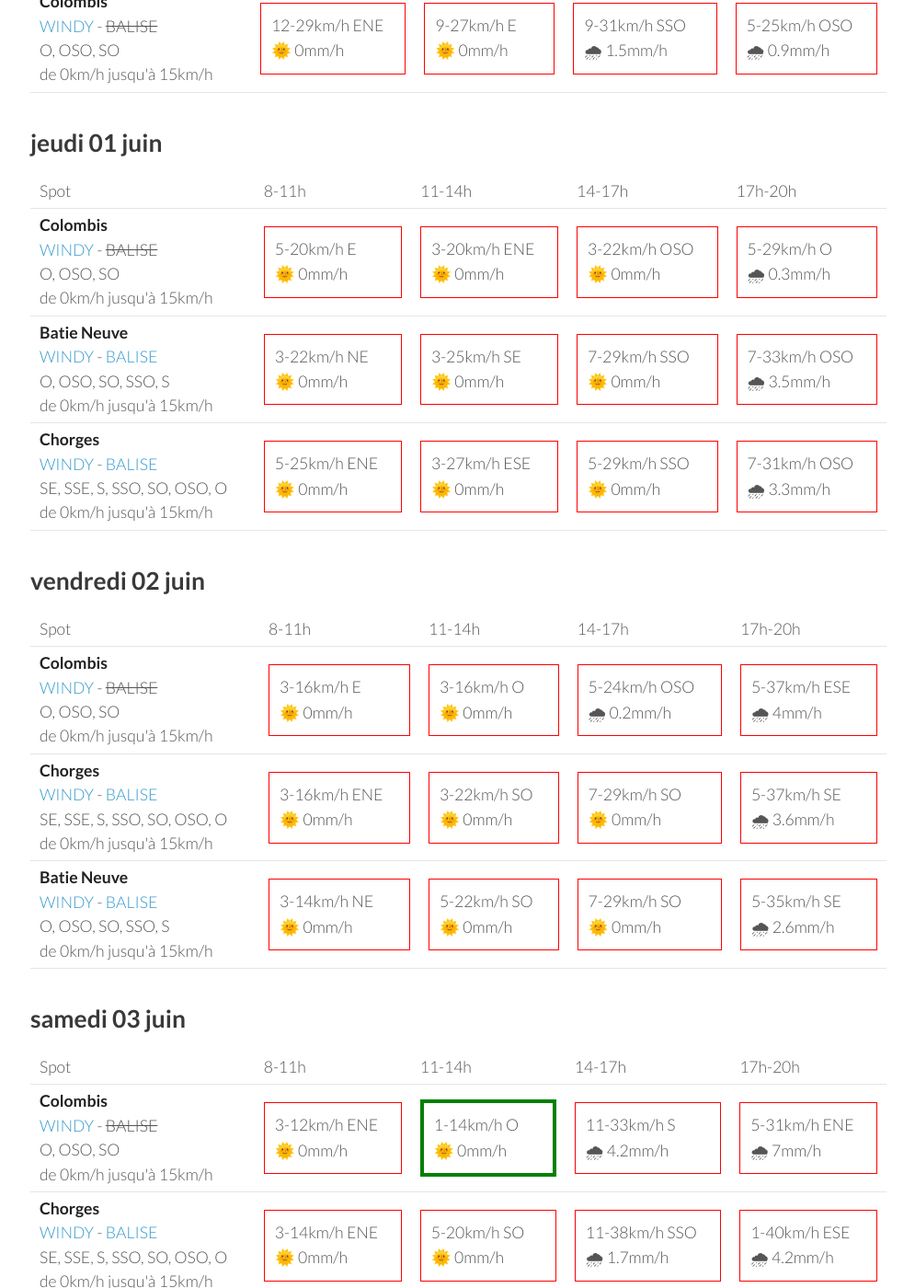
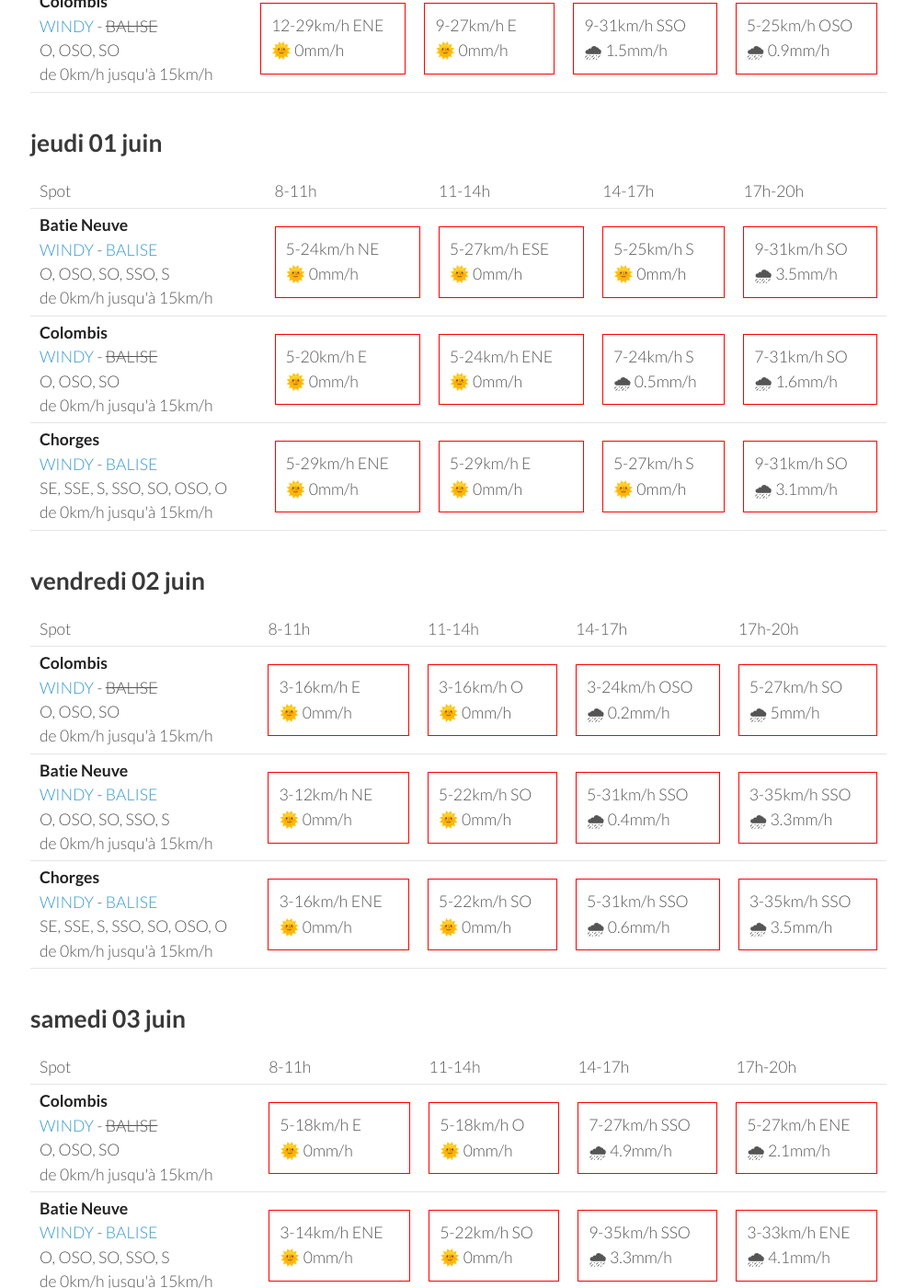
Before and after one commit to parapente-dans-le-nord/parapente-dans-le-nord.github.io, a Jekyll site: the page built from serre_poncon.markdown, in a window 1280 px wide and 1400 px high, scrolled down 1092 px. Shown: the whole window at 92% size, without its empty margins (25-1020 px from the left). Built offline with Jekyll 4.4.1, drawn with Linux system fonts in a browser that asks for light colours; some of the changed text lies outside the part shown.

Commit message:
update index.markdown

```diff
--- a/serre_poncon.markdown
+++ b/serre_poncon.markdown
@@ -114,32 +114,32 @@ page mise à jour le mardi 30 mai 06:31
       <td>17h-20h</td>
     </tr>
 <tr>
-        <td><strong>Colombis</strong><br><a href="https://windy.com/44.494/6.216?44.559,6.262,10">WINDY</a> - <span class="no-balise"> BALISE </span><br> <span class="vent-favorable">O, OSO, SO</span><br><span class="force-vent">de 0km/h jusqu'à 15km/h</span> </td>
+        <td><strong>Batie Neuve</strong><br><a href="https://windy.com/44.584/6.236?44.559,6.262,10,m:eTtagly">WINDY</a> - <span class=""><a href="https://www.openwindmap.org/PP554">BALISE</a> </span><br> <span class="vent-favorable">O, OSO, SO, SSO, S</span><br><span class="force-vent">de 0km/h jusqu'à 15km/h</span> </td>
 
-            <td><div class="not-flyable"><p>5-20km/h E</p><p>🌞 0mm/h</p></div></td>
-            <td><div class="not-flyable"><p>3-20km/h ENE</p><p>🌞 0mm/h</p></div></td>
-            <td><div class="not-flyable"><p>3-22km/h OSO</p><p>🌞 0mm/h</p></div></td>
-            <td><div class="not-flyable"><p>5-29km/h O</p><p>🌧 0.3mm/h</p></div></td>
+            <td><div class="not-flyable"><p>5-24km/h NE</p><p>🌞 0mm/h</p></div></td>
+            <td><div class="not-flyable"><p>5-27km/h ESE</p><p>🌞 0mm/h</p></div></td>
+            <td><div class="not-flyable"><p>5-25km/h S</p><p>🌞 0mm/h</p></div></td>
+            <td><div class="not-flyable"><p>9-31km/h SO</p><p>🌧 3.5mm/h</p></div></td>
 
 
     </tr>
 <tr>
-        <td><strong>Batie Neuve</strong><br><a href="https://windy.com/44.584/6.236?44.559,6.262,10,m:eTtagly">WINDY</a> - <span class=""><a href="https://www.openwindmap.org/PP554">BALISE</a> </span><br> <span class="vent-favorable">O, OSO, SO, SSO, S</span><br><span class="force-vent">de 0km/h jusqu'à 15km/h</span> </td>
+        <td><strong>Colombis</strong><br><a href="https://windy.com/44.494/6.216?44.559,6.262,10">WINDY</a> - <span class="no-balise"> BALISE </span><br> <span class="vent-favorable">O, OSO, SO</span><br><span class="force-vent">de 0km/h jusqu'à 15km/h</span> </td>
 
-            <td><div class="not-flyable"><p>3-22km/h NE</p><p>🌞 0mm/h</p></div></td>
-            <td><div class="not-flyable"><p>3-25km/h SE</p><p>🌞 0mm/h</p></div></td>
-            <td><div class="not-flyable"><p>7-29km/h SSO</p><p>🌞 0mm/h</p></div></td>
-            <td><div class="not-flyable"><p>7-33km/h OSO</p><p>🌧 3.5mm/h</p></div></td>
+            <td><div class="not-flyable"><p>5-20km/h E</p><p>🌞 0mm/h</p></div></td>
+            <td><div class="not-flyable"><p>5-24km/h ENE</p><p>🌞 0mm/h</p></div></td>
+            <td><div class="not-flyable"><p>7-24km/h S</p><p>🌧 0.5mm/h</p></div></td>
+            <td><div class="not-flyable"><p>7-31km/h SO</p><p>🌧 1.6mm/h</p></div></td>
 
 
     </tr>
 <tr>
         <td><strong>Chorges</strong><br><a href="https://windy.com/44.578/6.280?44.559,6.262,10">WINDY</a> - <span class=""><a href="https://www.openwindmap.org/PP554">BALISE</a> </span><br> <span class="vent-favorable">SE, SSE, S, SSO, SO, OSO, O</span><br><span class="force-vent">de 0km/h jusqu'à 15km/h</span> </td>
 
-            <td><div class="not-flyable"><p>5-25km/h ENE</p><p>🌞 0mm/h</p></div></td>
-            <td><div class="not-flyable"><p>3-27km/h ESE</p><p>🌞 0mm/h</p></div></td>
-            <td><div class="not-flyable"><p>5-29km/h SSO</p><p>🌞 0mm/h</p></div></td>
-            <td><div class="not-flyable"><p>7-31km/h OSO</p><p>🌧 3.3mm/h</p></div></td>
+            <td><div class="not-flyable"><p>5-29km/h ENE</p><p>🌞 0mm/h</p></div></td>
+            <td><div class="not-flyable"><p>5-29km/h E</p><p>🌞 0mm/h</p></div></td>
+            <td><div class="not-flyable"><p>5-27km/h S</p><p>🌞 0mm/h</p></div></td>
+            <td><div class="not-flyable"><p>9-31km/h SO</p><p>🌧 3.1mm/h</p></div></td>
 
 
     </tr>
@@ -164,8 +164,18 @@ page mise à jour le mardi 30 mai 06:31
 
             <td><div class="not-flyable"><p>3-16km/h E</p><p>🌞 0mm/h</p></div></td>
             <td><div class="not-flyable"><p>3-16km/h O</p><p>🌞 0mm/h</p></div></td>
-            <td><div class="not-flyable"><p>5-24km/h OSO</p><p>🌧 0.2mm/h</p></div></td>
-            <td><div class="not-flyable"><p>5-37km/h ESE</p><p>🌧 4mm/h</p></div></td>
+            <td><div class="not-flyable"><p>3-24km/h OSO</p><p>🌧 0.2mm/h</p></div></td>
+            <td><div class="not-flyable"><p>5-27km/h SO</p><p>🌧 5mm/h</p></div></td>
+
+
+    </tr>
+<tr>
+        <td><strong>Batie Neuve</strong><br><a href="https://windy.com/44.584/6.236?44.559,6.262,10,m:eTtagly">WINDY</a> - <span class=""><a href="https://www.openwindmap.org/PP554">BALISE</a> </span><br> <span class="vent-favorable">O, OSO, SO, SSO, S</span><br><span class="force-vent">de 0km/h jusqu'à 15km/h</span> </td>
+
+            <td><div class="not-flyable"><p>3-12km/h NE</p><p>🌞 0mm/h</p></div></td>
+            <td><div class="not-flyable"><p>5-22km/h SO</p><p>🌞 0mm/h</p></div></td>
+            <td><div class="not-flyable"><p>5-31km/h SSO</p><p>🌧 0.4mm/h</p></div></td>
+            <td><div class="not-flyable"><p>3-35km/h SSO</p><p>🌧 3.3mm/h</p></div></td>
 
 
     </tr>
@@ -173,19 +183,9 @@ page mise à jour le mardi 30 mai 06:31
         <td><strong>Chorges</strong><br><a href="https://windy.com/44.578/6.280?44.559,6.262,10">WINDY</a> - <span class=""><a href="https://www.openwindmap.org/PP554">BALISE</a> </span><br> <span class="vent-favorable">SE, SSE, S, SSO, SO, OSO, O</span><br><span class="force-vent">de 0km/h jusqu'à 15km/h</span> </td>
 
             <td><div class="not-flyable"><p>3-16km/h ENE</p><p>🌞 0mm/h</p></div></td>
-            <td><div class="not-flyable"><p>3-22km/h SO</p><p>🌞 0mm/h</p></div></td>
-            <td><div class="not-flyable"><p>7-29km/h SO</p><p>🌞 0mm/h</p></div></td>
-            <td><div class="not-flyable"><p>5-37km/h SE</p><p>🌧 3.6mm/h</p></div></td>
-
-
-    </tr>
-<tr>
-        <td><strong>Batie Neuve</strong><br><a href="https://windy.com/44.584/6.236?44.559,6.262,10,m:eTtagly">WINDY</a> - <span class=""><a href="https://www.openwindmap.org/PP554">BALISE</a> </span><br> <span class="vent-favorable">O, OSO, SO, SSO, S</span><br><span class="force-vent">de 0km/h jusqu'à 15km/h</span> </td>
-
-            <td><div class="not-flyable"><p>3-14km/h NE</p><p>🌞 0mm/h</p></div></td>
             <td><div class="not-flyable"><p>5-22km/h SO</p><p>🌞 0mm/h</p></div></td>
-            <td><div class="not-flyable"><p>7-29km/h SO</p><p>🌞 0mm/h</p></div></td>
-            <td><div class="not-flyable"><p>5-35km/h SE</p><p>🌧 2.6mm/h</p></div></td>
+            <td><div class="not-flyable"><p>5-31km/h SSO</p><p>🌧 0.6mm/h</p></div></td>
+            <td><div class="not-flyable"><p>3-35km/h SSO</p><p>🌧 3.5mm/h</p></div></td>
 
 
     </tr>
@@ -208,30 +208,30 @@ page mise à jour le mardi 30 mai 06:31
 <tr>
         <td><strong>Colombis</strong><br><a href="https://windy.com/44.494/6.216?44.559,6.262,10">WINDY</a> - <span class="no-balise"> BALISE </span><br> <span class="vent-favorable">O, OSO, SO</span><br><span class="force-vent">de 0km/h jusqu'à 15km/h</span> </td>
 
-            <td><div class="not-flyable"><p>3-12km/h ENE</p><p>🌞 0mm/h</p></div></td>
-            <td><div class="flyable"><p>1-14km/h O</p><p>🌞 0mm/h</p></div></td>
-            <td><div class="not-flyable"><p>11-33km/h S</p><p>🌧 4.2mm/h</p></div></td>
-            <td><div class="not-flyable"><p>5-31km/h ENE</p><p>🌧 7mm/h</p></div></td>
+            <td><div class="not-flyable"><p>5-18km/h E</p><p>🌞 0mm/h</p></div></td>
+            <td><div class="not-flyable"><p>5-18km/h O</p><p>🌞 0mm/h</p></div></td>
+            <td><div class="not-flyable"><p>7-27km/h SSO</p><p>🌧 4.9mm/h</p></div></td>
+            <td><div class="not-flyable"><p>5-27km/h ENE</p><p>🌧 2.1mm/h</p></div></td>
+
+
+    </tr>
+<tr>
+        <td><strong>Batie Neuve</strong><br><a href="https://windy.com/44.584/6.236?44.559,6.262,10,m:eTtagly">WINDY</a> - <span class=""><a href="https://www.openwindmap.org/PP554">BALISE</a> </span><br> <span class="vent-favorable">O, OSO, SO, SSO, S</span><br><span class="force-vent">de 0km/h jusqu'à 15km/h</span> </td>
+
+            <td><div class="not-flyable"><p>3-14km/h ENE</p><p>🌞 0mm/h</p></div></td>
+            <td><div class="not-flyable"><p>5-22km/h SO</p><p>🌞 0mm/h</p></div></td>
+            <td><div class="not-flyable"><p>9-35km/h SSO</p><p>🌧 3.3mm/h</p></div></td>
+            <td><div class="not-flyable"><p>3-33km/h ENE</p><p>🌧 4.1mm/h</p></div></td>
 
 
     </tr>
 <tr>
         <td><strong>Chorges</strong><br><a href="https://windy.com/44.578/6.280?44.559,6.262,10">WINDY</a> - <span class=""><a href="https://www.openwindmap.org/PP554">BALISE</a> </span><br> <span class="vent-favorable">SE, SSE, S, SSO, SO, OSO, O</span><br><span class="force-vent">de 0km/h jusqu'à 15km/h</span> </td>
 
-            <td><div class="not-flyable"><p>3-14km/h ENE</p><p>🌞 0mm/h</p></div></td>
-            <td><div class="not-flyable"><p>5-20km/h SO</p><p>🌞 0mm/h</p></div></td>
-            <td><div class="not-flyable"><p>11-38km/h SSO</p><p>🌧 1.7mm/h</p></div></td>
-            <td><div class="not-flyable"><p>1-40km/h ESE</p><p>🌧 4.2mm/h</p></div></td>
-
-
-    </tr>
-<tr>
-        <td><strong>Batie Neuve</strong><br><a href="https://windy.com/44.584/6.236?44.559,6.262,10,m:eTtagly">WINDY</a> - <span class=""><a href="https://www.openwindmap.org/PP554">BALISE</a> </span><br> <span class="vent-favorable">O, OSO, SO, SSO, S</span><br><span class="force-vent">de 0km/h jusqu'à 15km/h</span> </td>
-
-            <td><div class="not-flyable"><p>3-12km/h NE</p><p>🌞 0mm/h</p></div></td>
-            <td><div class="not-flyable"><p>3-20km/h SSO</p><p>🌞 0mm/h</p></div></td>
-            <td><div class="not-flyable"><p>11-40km/h S</p><p>🌧 1.8mm/h</p></div></td>
-            <td><div class="not-flyable"><p>3-40km/h E</p><p>🌧 4.4mm/h</p></div></td>
+            <td><div class="not-flyable"><p>3-18km/h ENE</p><p>🌞 0mm/h</p></div></td>
+            <td><div class="not-flyable"><p>5-22km/h SO</p><p>🌞 0mm/h</p></div></td>
+            <td><div class="not-flyable"><p>9-35km/h SSO</p><p>🌧 3.6mm/h</p></div></td>
+            <td><div class="not-flyable"><p>3-35km/h ENE</p><p>🌧 4.3mm/h</p></div></td>
 
 
     </tr>
@@ -239,3 +239,49 @@ page mise à jour le mardi 30 mai 06:31
 </tbody>
 </table>
 {:/}
+## dimanche 04 juin
+
+{::nomarkdown}
+<table>
+  <tbody>
+    <tr>
+      <td>Spot</td>
+      <td>8-11h</td>
+      <td>11-14h</td>
+      <td>14-17h</td>
+      <td>17h-20h</td>
+    </tr>
+<tr>
+        <td><strong>Batie Neuve</strong><br><a href="https://windy.com/44.584/6.236?44.559,6.262,10,m:eTtagly">WINDY</a> - <span class=""><a href="https://www.openwindmap.org/PP554">BALISE</a> </span><br> <span class="vent-favorable">O, OSO, SO, SSO, S</span><br><span class="force-vent">de 0km/h jusqu'à 15km/h</span> </td>
+
+            <td><div class="not-flyable"><p>0-11km/h ENE</p><p>🌞 0mm/h</p></div></td>
+            <td><div class="not-flyable"><p>3-18km/h SO</p><p>🌧 0.7mm/h</p></div></td>
+            <td><div class="not-flyable"><p>5-27km/h O</p><p>🌧 5mm/h</p></div></td>
+            <td><div class="not-flyable"><p>1-31km/h ESE</p><p>🌧 2.7mm/h</p></div></td>
+
+
+    </tr>
+<tr>
+        <td><strong>Colombis</strong><br><a href="https://windy.com/44.494/6.216?44.559,6.262,10">WINDY</a> - <span class="no-balise"> BALISE </span><br> <span class="vent-favorable">O, OSO, SO</span><br><span class="force-vent">de 0km/h jusqu'à 15km/h</span> </td>
+
+            <td><div class="not-flyable"><p>0-11km/h SE</p><p>🌞 0mm/h</p></div></td>
+            <td><div class="not-flyable"><p>3-16km/h NO</p><p>🌧 0.2mm/h</p></div></td>
+            <td><div class="not-flyable"><p>9-27km/h O</p><p>🌧 3.7mm/h</p></div></td>
+            <td><div class="not-flyable"><p>1-27km/h NNE</p><p>🌧 3.2mm/h</p></div></td>
+
+
+    </tr>
+<tr>
+        <td><strong>Chorges</strong><br><a href="https://windy.com/44.578/6.280?44.559,6.262,10">WINDY</a> - <span class=""><a href="https://www.openwindmap.org/PP554">BALISE</a> </span><br> <span class="vent-favorable">SE, SSE, S, SSO, SO, OSO, O</span><br><span class="force-vent">de 0km/h jusqu'à 15km/h</span> </td>
+
+            <td><div class="not-flyable"><p>1-14km/h E</p><p>🌞 0mm/h</p></div></td>
+            <td><div class="not-flyable"><p>3-18km/h SO</p><p>🌧 0.6mm/h</p></div></td>
+            <td><div class="not-flyable"><p>7-27km/h O</p><p>🌧 4.7mm/h</p></div></td>
+            <td><div class="not-flyable"><p>0-31km/h SE</p><p>🌧 2.7mm/h</p></div></td>
+
+
+    </tr>
+
+</tbody>
+</table>
+{:/}
```
Also changed, not shown: other parts of serre_poncon.markdown (+1 -1 lines).
